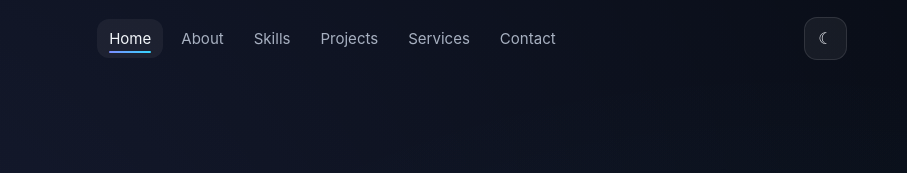
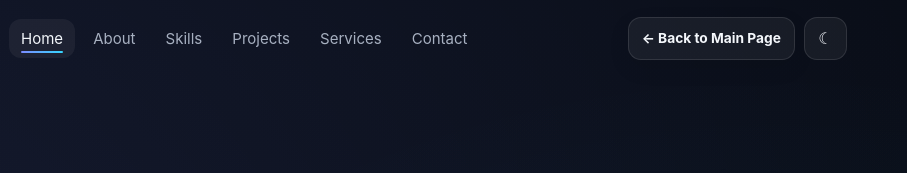
Before and after one commit to minminislam0-commits/sound-energy-harvester, a website: page public/portfolio.html in a window 1280 px wide. Shown: the top 173 px of the page, 373-1280 px from the left. Drawn offline with Linux system fonts and the light colour scheme.

Commit message:
Update portfolio.html

```diff
--- a/public/portfolio.html
+++ b/public/portfolio.html
@@ -237,6 +237,35 @@
     .nav-link.active::after { transform: scaleX(1); }
 
     .nav-actions { display: flex; align-items: center; gap: 9px; }
+    .back-main-btn {
+      display: inline-flex;
+      align-items: center;
+      justify-content: center;
+      gap: 7px;
+      min-height: 43px;
+      padding: 10px 13px;
+      border-radius: 13px;
+      border: 1px solid var(--line);
+      color: var(--text);
+      background: var(--surface-2);
+      font-size: .86rem;
+      font-weight: 750;
+      white-space: nowrap;
+      box-shadow: 0 8px 22px rgba(0,0,0,.08);
+      transition: transform .2s ease, background .25s ease, border-color .25s ease, box-shadow .25s ease, color .25s ease;
+    }
+    .back-main-btn:hover {
+      transform: translateY(-2px);
+      color: var(--text);
+      background: linear-gradient(135deg, color-mix(in srgb, var(--accent) 16%, var(--surface-2)), color-mix(in srgb, var(--accent-2) 12%, var(--surface-2)));
+      border-color: color-mix(in srgb, var(--accent) 48%, var(--line));
+      box-shadow: 0 10px 28px rgba(53,214,255,.12);
+    }
+    .back-main-btn:focus-visible {
+      outline: 2px solid var(--accent-2);
+      outline-offset: 3px;
+    }
+
     .theme-toggle, .menu-toggle {
       width: 43px;
       height: 43px;
@@ -765,6 +794,12 @@
       .nav-link { padding:12px 13px; }
       .menu-toggle { display:grid; }
       .theme-toggle { width:42px; height:42px; }
+      .back-main-btn {
+        min-height:42px;
+        padding:9px 11px;
+        font-size:.8rem;
+      }
+
       .hero { padding-top: 110px; }
       .hero-grid { gap: 34px; }
       .profile-card { width:min(340px,84vw); }
@@ -817,6 +852,7 @@
       </nav>
 
       <div class="nav-actions">
+        <a class="back-main-btn" href="index.html" aria-label="Back to Main Page">← Back to Main Page</a>
         <button class="theme-toggle" id="themeToggle" type="button" aria-label="Toggle dark/light mode" title="Toggle theme">☾</button>
         <button class="menu-toggle" id="menuToggle" type="button" aria-label="Open menu" aria-expanded="false">☰</button>
       </div>
```
